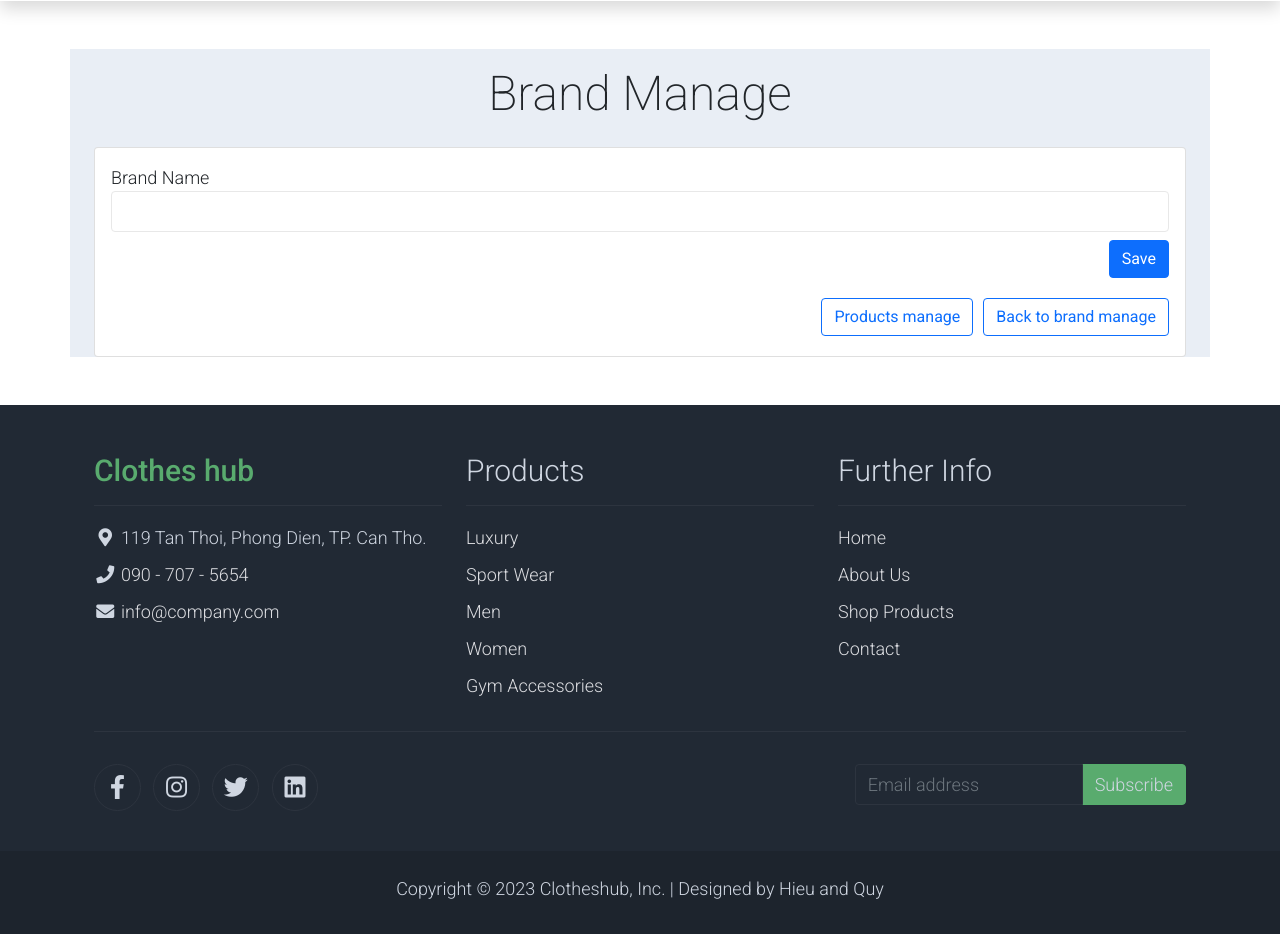
After one commit to Clotheshub-Organization/Clotheshub, a Symfony app: template templates/brand/edit.html.twig in a window 1280 px wide. The commit adds this page. Shown: the part 249-1183 px from the top of the page. Run offline with Twig, Linux system fonts and the light colour scheme; the template is opened without the code that fills it, so the values that code supplies are empty; form fields are guessed from the names that the template uses; some libraries are stand-ins or nearby versions.

Commit message:
update search, add brand edit template

```diff
--- a/src/Controller/BrandController.php
+++ b/src/Controller/BrandController.php
@@ -32,7 +32,7 @@ class BrandController extends AbstractController
     }
 
     /**
-     * @Route("Clotheshub/brand/add", name="brand_create")
+     * @Route("Clotheshub/brand/manage/add", name="brand_create")
      */
     public function createBrandAction(Request $req, SluggerInterface $slugger): Response
     {
@@ -48,4 +48,6 @@ class BrandController extends AbstractController
             'form' => $form->createView()
         ]);
     }
+
+
 }
--- /dev/null
+++ b/templates/brand/edit.html.twig
@@ -0,0 +1,39 @@
+{% extends 'home.html.twig' %}
+
+{% block body %}
+<section class="bg-light my-5 container">
+    <div class="row text-center py-3">
+        <div class="col-lg-6 m-auto">
+            <h1 class="h1">Brand Manage</h1>
+        </div>
+    </div>
+    <div className="page-heading pb-2 mt-4 mb-2 ">
+        <div class="page-content">
+            <div class="card">
+                <div class="card-content">
+                    <div class="card-body">
+                        {{ form_start(form,{'attr':{'class':'form form-vertical'}} ) }}
+                            <div class="form-body">
+                                <div class="row">
+                                    <div class="col-12">
+                                        <div class="form-group">
+                                            <label for="first-name-vertical">Brand Name</label>
+                                            {{ form_widget(form.brandname) }}
+                                        </div>
+                                    </div>
+                                    <div class="col-12 d-flex justify-content-end pt-2">
+                                        {{ form_widget(form.save,{'attr':{'class':'btn btn-primary'}}) }}
+                                    </div>
+                                </div>
+                            </div>
+                            <a href="{{path('brand_manage')}}"><button type="button" style="margin: 20px 0; float: right;" class="btn btn-outline-primary">Back to brand manage</button></a>
+                            <a href="{{path('product_manage')}}"><button type="button" style="margin: 20px 0; margin-right:10px; float: right;" class="btn btn-outline-primary">Products manage</button></a>
+                        {{ form_end(form) }}
+                    </div> <!--card body-->
+                </div> <!--card content-->
+            </div> <!--card-->
+        </div><!--page content-->
+    </div><!--page-heading-->
+</section>
+
+{% endblock %}
```
Also changed, not shown: src/Controller/ProductController.php (+79 -15 lines), templates/brand/manage.html.twig (+7 -1 lines), 1 other file.
